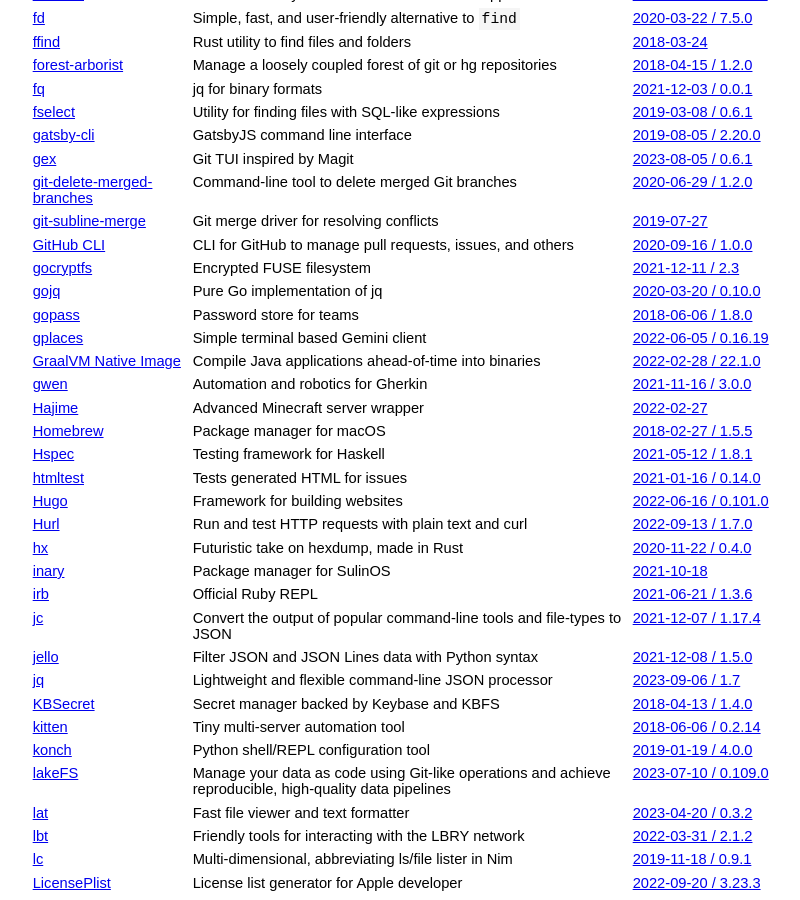
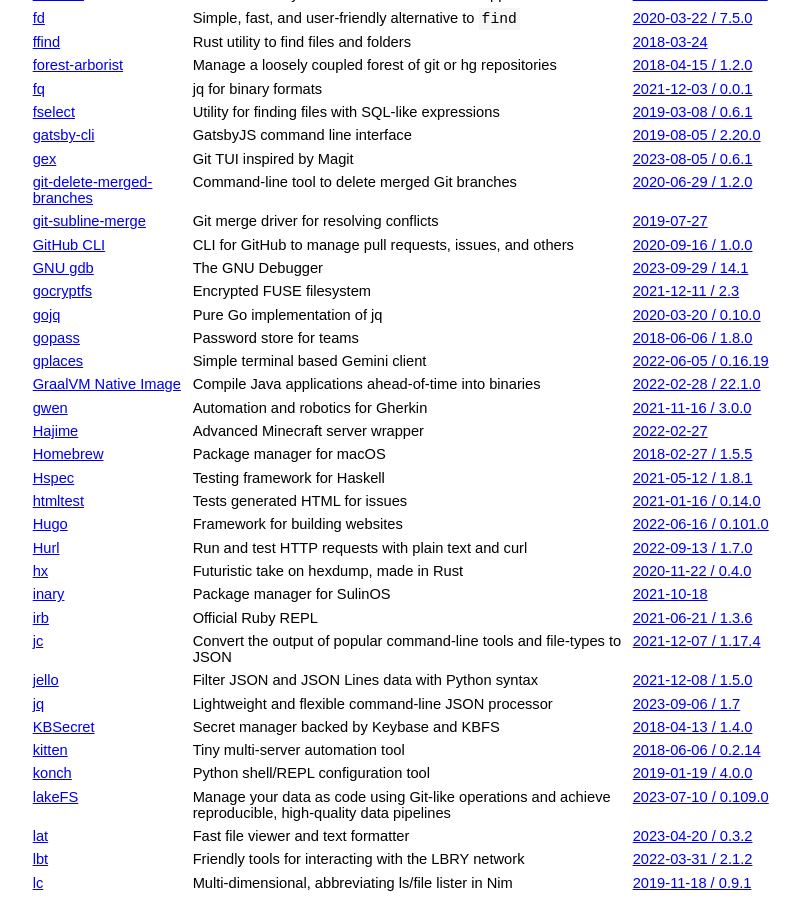
Before and after one commit to jcs/no_color, a Jekyll site: the page built from index.md, in a window 1280 px wide and 900 px high, scrolled down 3361 px. Shown: the whole window, without its empty margins (211-1011 px from the left). Built offline with Jekyll 4.4.1, drawn with Linux system fonts in a browser that asks for light colours; our own code applies the rules of GitHub Pages for plain Markdown files.

Commit message:
Add gdb to the supported list (#259)

```diff
--- a/index.md
+++ b/index.md
@@ -188,6 +188,7 @@ color by default via `NO_COLOR`.
 | [git-delete-merged-branches](https://github.com/hartwork/git-delete-merged-branches) | Command-line tool to delete merged Git branches | [2020-06-29 / 1.2.0](https://github.com/hartwork/git-delete-merged-branches/commit/62bd406fba91e831e29663a483bfe7659b4c62f3) |
 | [git-subline-merge](https://github.com/paulaltin/git-subline-merge) | Git merge driver for resolving conflicts | [2019-07-27](https://github.com/paulaltin/git-subline-merge/commit/d8f738a62f96dfdf315511cece7c93526e48baef) |
 | [GitHub CLI](https://github.com/cli/cli) | CLI for GitHub to manage pull requests, issues, and others | [2020-09-16 / 1.0.0](https://github.com/cli/cli/commit/6d0da077b656354865360253dc7c482a1dbaa224) |
+| [GNU gdb](https://www.sourceware.org/gdb/) | The GNU Debugger | [2023-09-29 / 14.1](https://sourceware.org/git/?p=binutils-gdb.git;a=commit;h=4ebfd53de03599b73838ee339e47652ac26c37c0) |
 | [gocryptfs](https://github.com/rfjakob/gocryptfs) | Encrypted FUSE filesystem | [2021-12-11 / 2.3](https://github.com/rfjakob/gocryptfs/commit/a1f01419e2e6e5d637ec7afa31c0a1d95e0ea923) |
 | [gojq](https://github.com/itchyny/gojq) | Pure Go implementation of jq | [2020-03-20 / 0.10.0](https://github.com/itchyny/gojq/commit/17bccf1feb25e428223a31a0cd65c2827e2ef0c1) |
 | [gopass](https://github.com/gopasspw/gopass) | Password store for teams | [2018-06-06 / 1.8.0](https://github.com/gopasspw/gopass/releases/tag/v1.8.0) |
```
